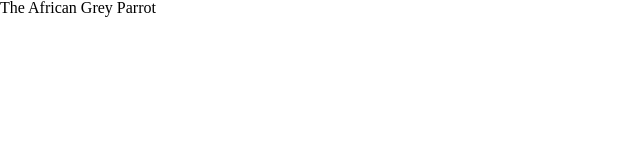
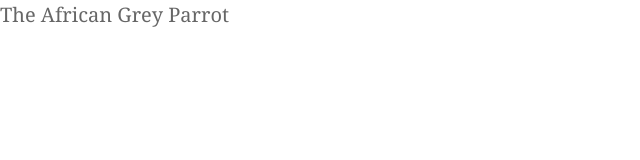
Before and after one commit to jbrandona119/Favorite-Animal, a plain HTML site: page index.html in a window 1280 px wide. Shown: the whole page, without its empty margins (0-640 px from the left). Drawn offline with Linux system fonts and the light colour scheme; files that its build step writes are made by us from their sources.

Commit message:
added some stuff

```diff
--- a/index.html
+++ b/index.html
@@ -4,5 +4,8 @@
         <title>Brandon's Favorite Animal</title>
         <link rel="stylesheet" type="text/css" href="Assets/CSS/reset.css">
         <link rel="stylesheet" type="text/css" href="Assets/CSS/style.css">
-
-    <h1>The African Grey Parrot</h1>
+    </head>
+<body>
+    <header id="masthead">
+    <div class="container">
+        <h1>The African Grey Parrot</h1>
--- a/style.css
+++ b/style.css
@@ -0,0 +1,10 @@
+* {
+    box-sizing: border-box;
+}
+
+body {
+    font-size: 20px;
+    line-height: 30px;
+    font-family: Cambria, Cochin, Georgia, Times, 'Times New Roman', serif;
+    color: #666;
+}
```
